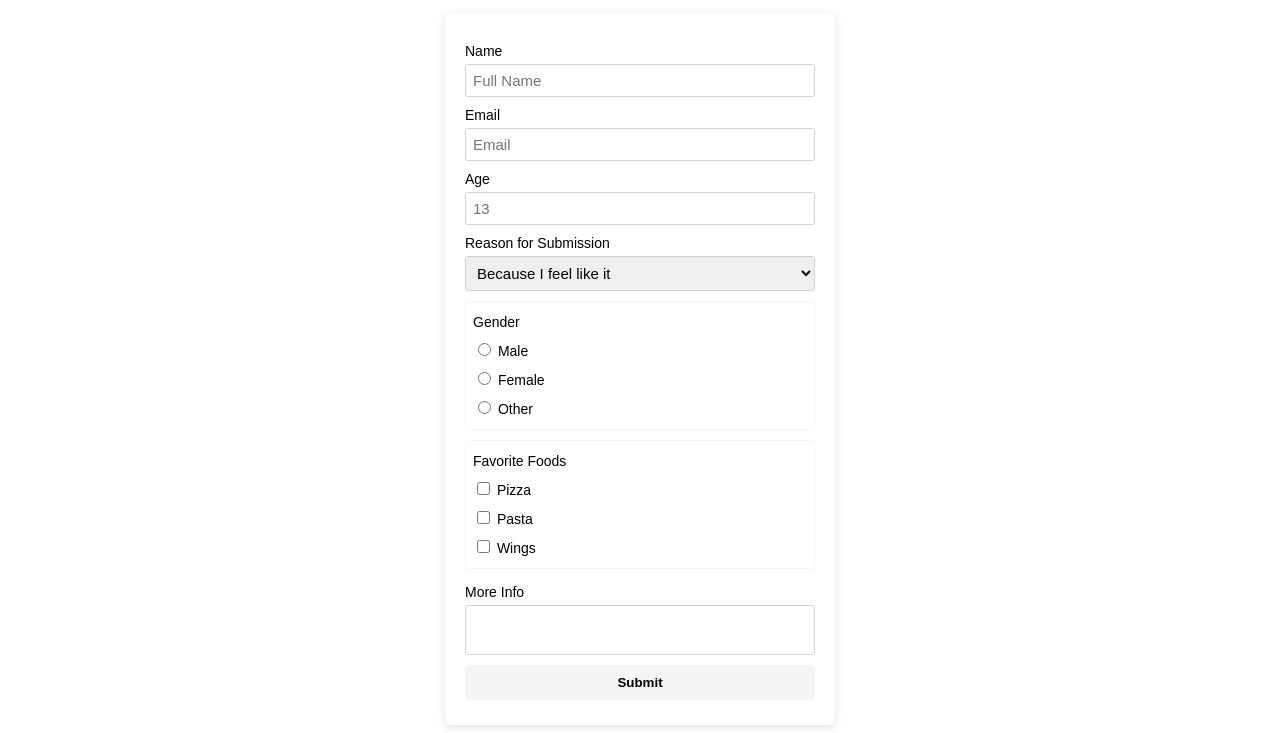
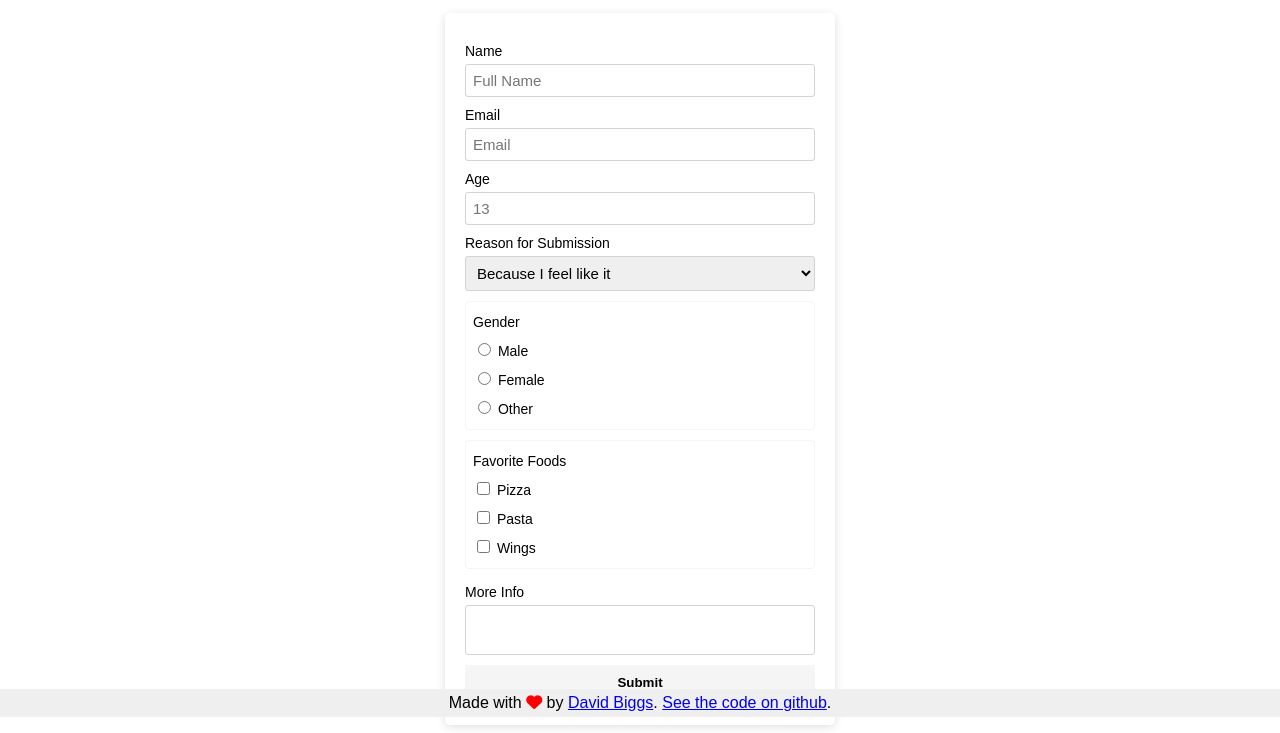
Before and after one commit to davidgbiggs/fcc-survey-form, a plain HTML site: page index.html in a window 1280 px wide. Shown: the part 83-816 px from the top of the page. Drawn offline with Linux system fonts and the light colour scheme.

Commit message:
Added a footer.

```diff
--- a/index.html
+++ b/index.html
@@ -52,6 +52,11 @@
     />
     <title>Survey Form</title>
     <meta name="viewport" content="width=device-width, initial-scale=1" />
+    <script
+      async
+      src="https://kit.fontawesome.com/1be9c3711b.js"
+      crossorigin="anonymous"
+    ></script>
   </head>
   <body>
     <main>
@@ -139,5 +144,14 @@
         <input id="submit" type="submit" />
       </form>
     </main>
+    <footer>
+      <span
+        >Made with <i style="color: red" class="fas fa-heart"></i> by
+        <a href="https://davidgbiggs.com">David Biggs</a>.
+        <a href="https://github.com/davidgbiggs/fcc-survey-form"
+          >See the code on github</a
+        >.</span
+      >
+    </footer>
   </body>
 </html>
--- a/style.css
+++ b/style.css
@@ -96,3 +96,19 @@ select {
   padding: 7px;
   margin: 10px 0;
 }
+
+#footer-icon {
+  color: red;
+}
+
+footer {
+  position: absolute;
+  text-align: center;
+  bottom: 0;
+  right: 0;
+  left: 0;
+  background-color: #efefef;
+  padding-top: 5px;
+  padding-bottom: 5px;
+  margin-top: 50px;
+}
```
